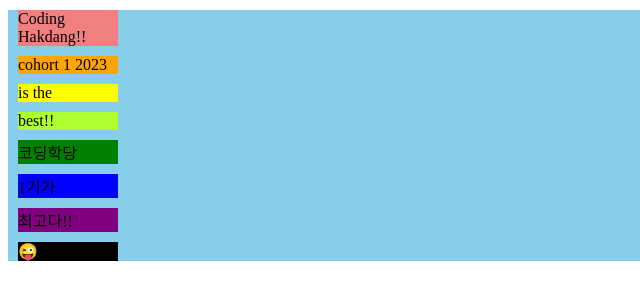
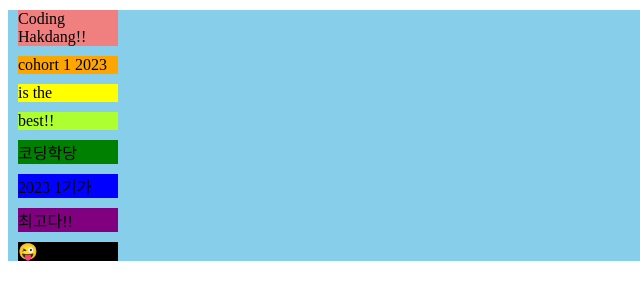
Before and after one commit to edwinKR/ch-lec-3-css-flex-assign, a plain HTML site: page index.html in a window 1280 px wide. Shown: the full height of the page, 0-640 px from the left. Drawn offline with Linux system fonts and the light colour scheme.

Commit message:
update: korean year

```diff
--- a/index.html
+++ b/index.html
@@ -12,7 +12,7 @@
         <div class="inner box-3">is the</div>
         <div class="inner box-4">best!!</div>
         <div class="inner box-5">코딩학당</div>
-        <div class="inner box-6">1기가</div>
+        <div class="inner box-6">2023 1기가</div>
         <div class="inner box-7">최고다!!</div>
         <div class="inner box-8">😜</div>
     </div>
```
